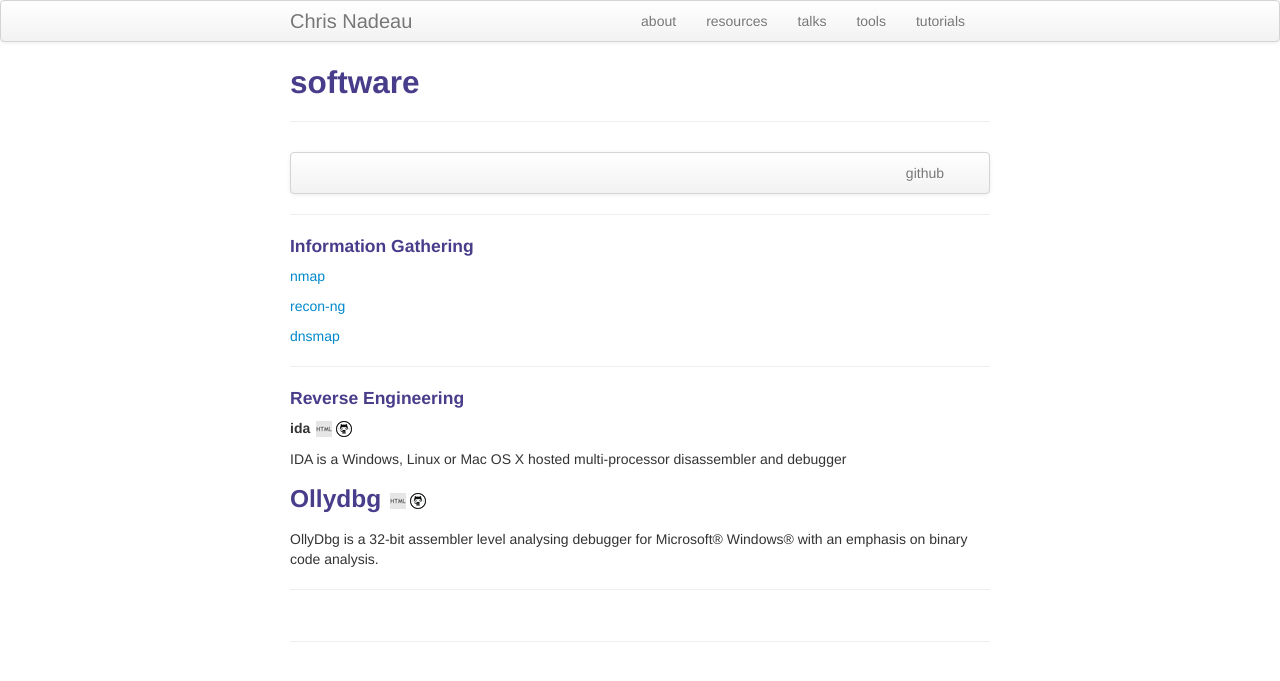
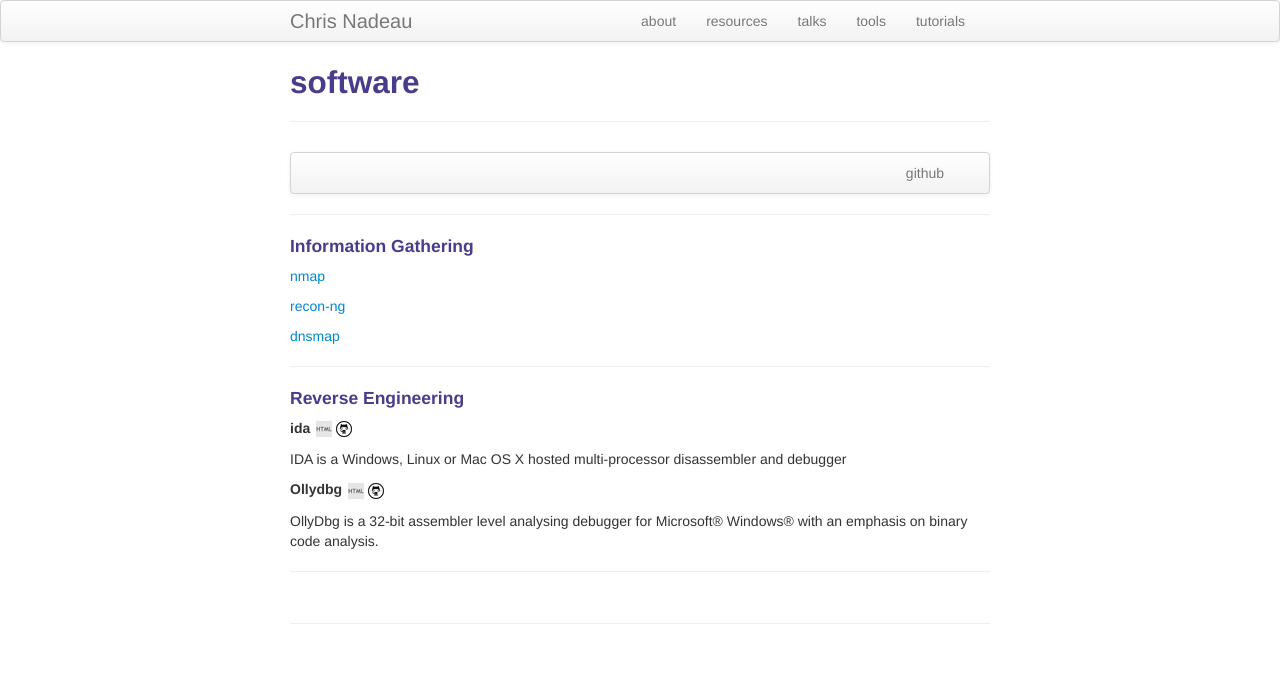
Before and after one commit to dynamicparallax/dynamicparallax.github.io, a Jekyll site: the page built from pages/tools.md, in a window 1280 px wide. Shown: the top 681 px of the page. Built offline with Jekyll 4.4.1, drawn with Linux system fonts in a browser that asks for light colours.

Commit message:
Update tools.md

```diff
--- a/pages/tools.md
+++ b/pages/tools.md
@@ -30,7 +30,7 @@
 
 IDA is a Windows, Linux or Mac OS X hosted multi-processor disassembler and debugger
 
-### Ollydbg <a href="http://www.ollydbg.de/" target="_blank">![html](icons16/html-icon.png)</a><a href="http://www.ollydbg.de/" target="_blank">![git](icons16/github-icon.png)</a>
+##### Ollydbg <a href="http://www.ollydbg.de/" target="_blank">![html](icons16/html-icon.png)</a><a href="http://www.ollydbg.de/" target="_blank">![git](icons16/github-icon.png)</a>
 
 OllyDbg is a 32-bit assembler level analysing debugger for Microsoft® Windows® with an emphasis on binary code analysis.
 
```
